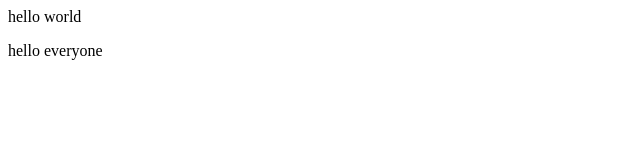
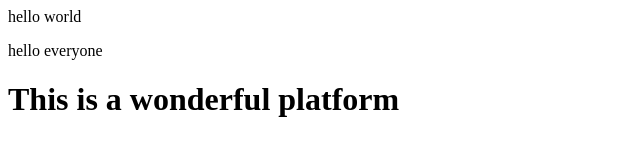
Before and after one commit to Mantasha-Imteyaz/mywork-demo, a plain HTML site: page index.html in a window 1280 px wide. Shown: the whole page, without its empty margins (0-640 px from the left). Drawn offline with Linux system fonts and the light colour scheme.

Commit message:
Add a text in heading

```diff
--- a/index.html
+++ b/index.html
@@ -1,2 +1,3 @@
 <p>hello world</p>
 <p>hello everyone</p>
+<h1>This is a wonderful platform</h1>
```
